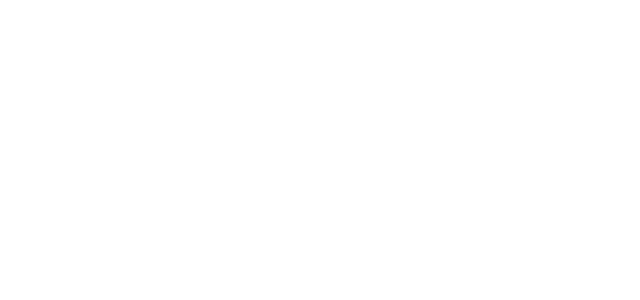
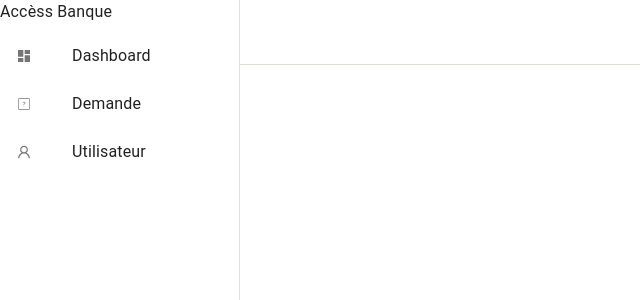
Before and after one commit to Anaia-Randrianantenaina/INNOVATORS, a React (Vite) app in the folder frontend/: page /dashboard in a window 1280 px wide. Before the commit this address had no page. Shown: the top 300 px of the page, without its empty margins (0-640 px from the left). Built offline with nearby package versions, Linux system fonts and the light colour scheme.

Commit message:
Changement NavBar

```diff
--- a/frontend/src/App.jsx
+++ b/frontend/src/App.jsx
@@ -1,12 +1,16 @@
 import { BrowserRouter as Router, Routes, Route } from "react-router-dom"
 import NavBar from "./app/navigation/NavBar"
+import User from "./app/utilisateur/User"
+import Dashboard from "./app/dashboard/Dashboard"
 
 function App() {
   return (
     <div>
       <Router>
+        <NavBar />
         <Routes>
-          <Route path="/" element={ <NavBar/> } />
+          <Route path="/dashboard" element={ <Dashboard/> } />
+          <Route path="/user" element={ <User/> } />
         </Routes>
       </Router>
     </div>
--- /dev/null
+++ b/frontend/src/app/dashboard/Dashboard.jsx
@@ -0,0 +1,11 @@
+import React from 'react'
+
+const Dashboard = () => {
+  return (
+    <div>
+      <h1>Dashboard page</h1>
+    </div>
+  )
+}
+
+export default Dashboard
--- a/frontend/src/app/navigation/NavBar.jsx
+++ b/frontend/src/app/navigation/NavBar.jsx
@@ -1,154 +1,115 @@
+import { MdDashboard } from "react-icons/md";
+import { CiSquareQuestion } from "react-icons/ci";
+import { AiOutlineUser } from "react-icons/ai";
 import * as React from 'react';
-import { extendTheme, styled } from '@mui/material/styles';
-import DashboardIcon from '@mui/icons-material/Dashboard';
-import ShoppingCartIcon from '@mui/icons-material/ShoppingCart';
-import BarChartIcon from '@mui/icons-material/BarChart';
-import DescriptionIcon from '@mui/icons-material/Description';
-import LayersIcon from '@mui/icons-material/Layers';
-import { AppProvider } from '@toolpad/core/AppProvider';
-import { DashboardLayout } from '@toolpad/core/DashboardLayout';
-import { PageContainer } from '@toolpad/core/PageContainer';
-import Grid from '@mui/material/Grid2';
+import PropTypes from 'prop-types';
+import AppBar from '@mui/material/AppBar';
+import Box from '@mui/material/Box';
+import CssBaseline from '@mui/material/CssBaseline';
+import Drawer from '@mui/material/Drawer';
+import IconButton from '@mui/material/IconButton';
+import List from '@mui/material/List';
+import MenuIcon from '@mui/icons-material/Menu';
+import Toolbar from '@mui/material/Toolbar';
+import { ListItem, ListItemButton, ListItemIcon, ListItemText, responsiveFontSizes } from "@mui/material";
+import { Link } from "react-router-dom";
 
-const NAVIGATION = [
-  {
-    kind: 'header',
-    title: 'Main items',
-  },
-  {
-    segment: 'dashboard',
-    title: 'Dashboard',
-    icon: <DashboardIcon />,
-  },
-  {
-    segment: 'orders',
-    title: 'Orders',
-    icon: <ShoppingCartIcon />,
-  },
-  {
-    kind: 'divider',
-  },
-  {
-    kind: 'header',
-    title: 'Analytics',
-  },
-  {
-    segment: 'reports',
-    title: 'Reports',
-    icon: <BarChartIcon />,
-    children: [
-      {
-        segment: 'sales',
-        title: 'Sales',
-        icon: <DescriptionIcon />,
-      },
-      {
-        segment: 'traffic',
-        title: 'Traffic',
-        icon: <DescriptionIcon />,
-      },
-    ],
-  },
-  {
-    segment: 'integrations',
-    title: 'Integrations',
-    icon: <LayersIcon />,
-  },
-];
+const drawerWidth = 240;
 
-const demoTheme = extendTheme({
-    defaultMode: "light", // Définit le mode clair par défaut
-    colorSchemes: {
-      light: true,
-      dark: true,
-    },
-  colorSchemeSelector: 'class',
-  breakpoints: {
-    values: {
-      xs: 0,
-      sm: 600,
-      md: 600,
-      lg: 1200,
-      xl: 1536,
-    },
-  },
-});
+function NavBar(props) {
+  const { window } = props;
+  const [mobileOpen, setMobileOpen] = React.useState(false);
+  const [isClosing, setIsClosing] = React.useState(false);
 
-function useDemoRouter(initialPath) {
-  const [pathname, setPathname] = React.useState(initialPath);
+  const navigation = [
+    { path: "dashboard", name: "Dashboard", icon: <MdDashboard className="text-2xl" />  },
+    { path: "demande", name: "Demande", icon:<CiSquareQuestion className="text-2xl" />  },
+    { path: "user", name: "Utilisateur", icon:<AiOutlineUser className="text-xl" /> }
+  ]
 
-  const router = React.useMemo(() => {
-    return {
-      pathname,
-      searchParams: new URLSearchParams(),
-      navigate: (path) => setPathname(String(path)),
-    };
-  }, [pathname]);
+  const handleDrawerClose = () => {
+    setIsClosing(true);
+    setMobileOpen(false);
+  };
 
-  return router;
+  const handleDrawerTransitionEnd = () => {
+    setIsClosing(false);
+  };
+
+  const handleDrawerToggle = () => {
+    if (!isClosing) {
+      setMobileOpen(!mobileOpen);
+    }
+  };
+
+  const drawer = (
+    <div>
+      <h1 className="flex justify-center p-5 text-blue-900 font-bold">Accèss Banque</h1>
+      <List>
+        {
+          navigation.map((url, id) =>(
+            <ListItem key={id} disablePadding>
+              <Link to={url.path} className="w-[500px]">
+                <ListItemButton onClick={ handleDrawerClose }>
+                  <ListItemIcon>
+                    {url.icon}
+                  </ListItemIcon>
+                  <ListItemText primary={url.name} />
+                </ListItemButton>
+              </Link>
+            </ListItem>
+          ))
+        }
+      </List>
+    </div>
+  );
+
+  // Remove this const when copying and pasting into your project.
+  const container = window !== undefined ? () => window().document.body : undefined;
+
+  return (
+    <Box sx={{ display: 'flex' }}>
+      <CssBaseline />
+      <AppBar position="fixed"
+        sx={{ width: { sm: `calc(100% - ${drawerWidth}px)` }, ml: { sm: `${drawerWidth}px` }, boxShadow: "none", borderBottom: "1px solid #e0e0d1" }}
+      >
+        <Toolbar sx={{ background: "white", color: "black" }}>
+          <IconButton color="inherit" aria-label="open drawer" edge="start" onClick={handleDrawerToggle} sx={{ mr: 2, display: { sm: 'none' } }}>
+            <MenuIcon />
+          </IconButton>
+        </Toolbar>
+      </AppBar>
+      <Box component="nav" sx={{ width: { sm: drawerWidth }, flexShrink: { sm: 0 } }} aria-label="mailbox folders">
+        <Drawer container={container} variant="permanent" open={mobileOpen} onTransitionEnd={handleDrawerTransitionEnd}
+          onClose={handleDrawerClose} sx={{ display: { xs: 'block', sm: 'none' },
+            '& .MuiDrawer-paper': { boxSizing: 'border-box', width: drawerWidth, boxShadow: 3 },
+          }}
+          slotProps={{
+            root: {
+              keepMounted: true,
+            },
+          }}
+        >
+          {drawer}
+        </Drawer>
+        <Drawer
+          variant="permanent"
+          sx={{ display: { xs: 'none', sm: 'block' }, '& .MuiDrawer-paper': { boxSizing: 'border-box', width: drawerWidth }, boxShadow: 3 }}
+          open
+        >
+          {drawer}
+        </Drawer>
+      </Box>
+      <Box component="main" sx={{ flexGrow: 1, p: 3, width: { sm: `calc(100% - ${drawerWidth}px)` } }}>
+        <Toolbar />
+
+      </Box>
+    </Box>
+  );
 }
 
-const Skeleton = styled('div')(({ theme, height }) => ({
-  backgroundColor: theme.palette.action.hover,
-  borderRadius: theme.shape.borderRadius,
-  height,
-  content: '" "',
-}));
+responsiveFontSizes.propTypes = {
+  window: PropTypes.func,
+};
 
-export default function NavBar(props) {
-  const { window } = props;
-
-  const router = useDemoRouter('/dashboard');
-
-  // Remove this const when copying and pasting into your project.
-  const demoWindow = window ? window() : undefined;
-
-  return (
-    <AppProvider
-      navigation={NAVIGATION}
-      router={router}
-      theme={demoTheme}
-      window={demoWindow}
-    >
-      <DashboardLayout sx={{ "& .MuiDrawer-paper": { width: 250 } }}>
-        <PageContainer>
-          <Grid container spacing={1}>
-            <Grid size={5} />
-            <Grid size={12}>
-              <Skeleton height={14} />
-            </Grid>
-            <Grid size={12}>
-              <Skeleton height={14} />
-            </Grid>
-            <Grid size={4}>
-              <Skeleton height={100} />
-            </Grid>
-            <Grid size={8}>
-              <Skeleton height={100} />
-            </Grid>
-
-            <Grid size={12}>
-              <Skeleton height={150} />
-            </Grid>
-            <Grid size={12}>
-              <Skeleton height={14} />
-            </Grid>
-
-            <Grid size={3}>
-              <Skeleton height={100} />
-            </Grid>
-            <Grid size={3}>
-              <Skeleton height={100} />
-            </Grid>
-            <Grid size={3}>
-              <Skeleton height={100} />
-            </Grid>
-            <Grid size={3}>
-              <Skeleton height={100} />
-            </Grid>
-          </Grid>
-        </PageContainer>
-      </DashboardLayout>
-    </AppProvider>
-  );
-}
+export default NavBar;
--- /dev/null
+++ b/frontend/src/app/utilisateur/User.jsx
@@ -0,0 +1,11 @@
+import React from 'react'
+
+const User = () => {
+  return (
+    <div>
+
+    </div>
+  )
+}
+
+export default User
```
